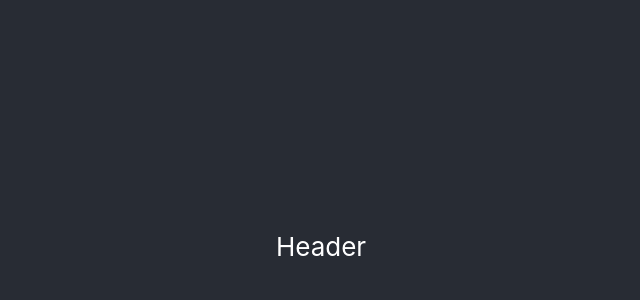
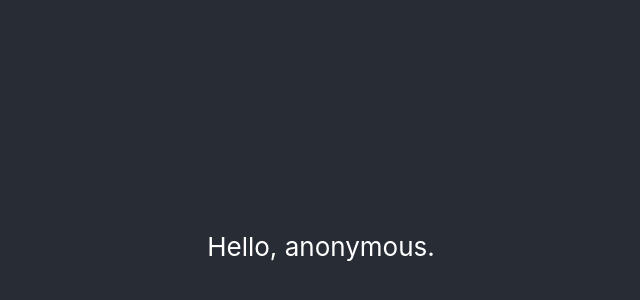
Before and after one commit to YaleDevUni/meme_stargram, a React (Create React App) app in the folder client/: page / in a window 1280 px wide. Shown: the part 154-454 px from the top of the page, without its empty margins (319-959 px from the left). Built offline with nearby package versions, Linux system fonts and the light colour scheme.

Commit message:
start point

```diff
--- a/client/src/App.tsx
+++ b/client/src/App.tsx
@@ -1,12 +1,13 @@
 import React from 'react';
 import logo from './logo.svg';
+import { Navbar } from './component/navbar';
 import './App.css';
 
 function App() {
   return (
     <div className="App">
       <header className="App-header">
-        Header
+        <Navbar is_signed_in={false} name={"Paul"} new_alarm={3}/>
       </header>
     </div>
   );
--- /dev/null
+++ b/client/src/component/navbar.tsx
@@ -0,0 +1,23 @@
+import React, { FunctionComponent } from "react";
+
+type NavbarProps = {
+    is_signed_in: boolean,
+    name: string,
+    new_alarm: number
+}
+
+export const Navbar: FunctionComponent<NavbarProps> = ({ is_signed_in, name, new_alarm}) => {
+    if (is_signed_in) {
+        return(
+            <nav className="navbar-container">
+                Hello, {name}. You have new {new_alarm} memes while you left.
+            </nav>
+        )
+    } else {
+        return(
+            <nav className="navbar-container">
+                Hello, anonymous.
+            </nav>
+        )
+    }
+}
```
Also changed, not shown: 1 other file (tests, documents, lock files or other folders).
